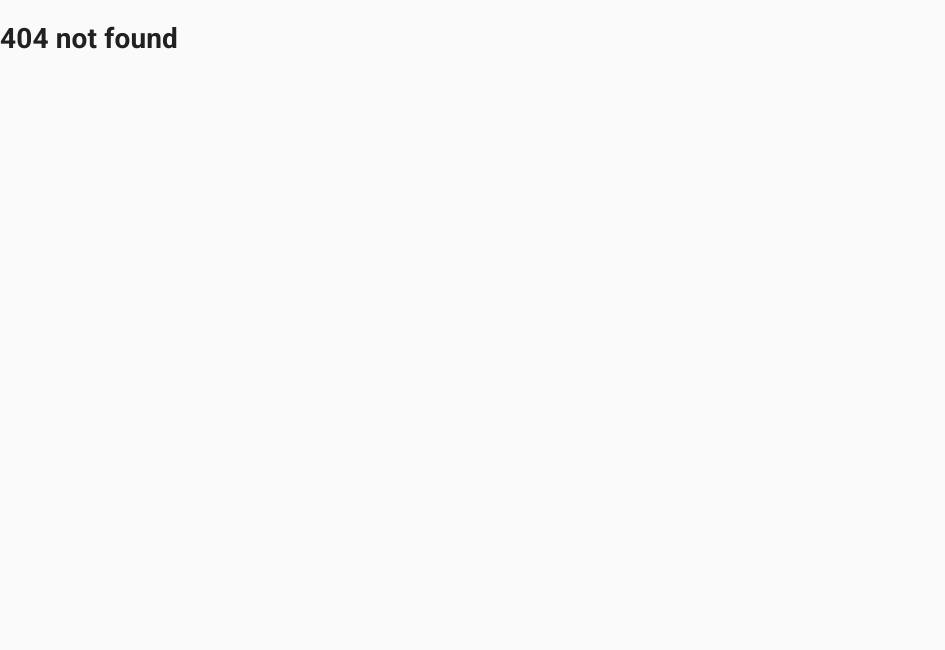
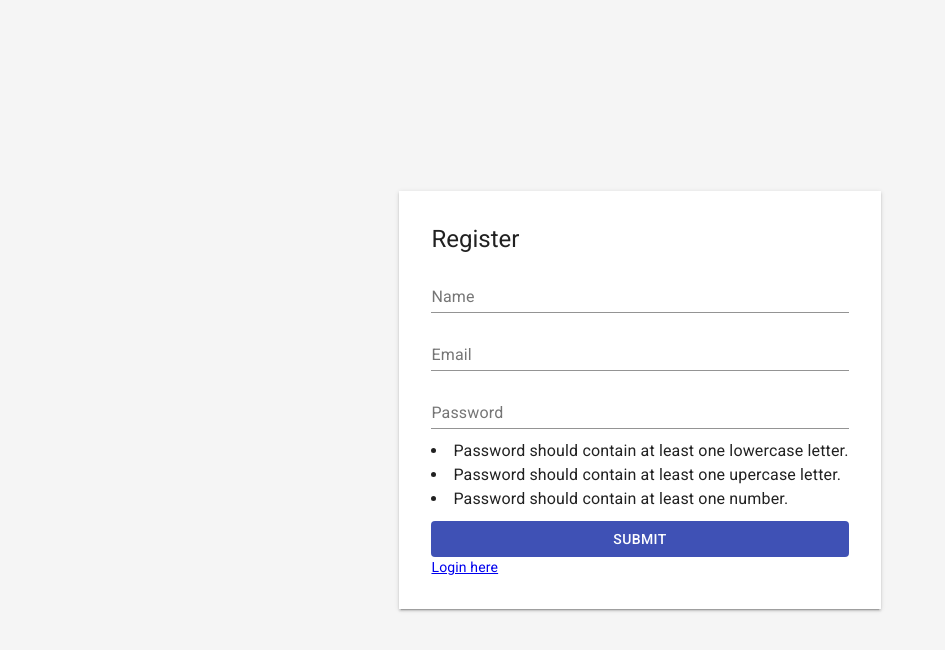
Before and after one commit to arshkhatwani/virtual-trading-terminal, a React (Create React App) app in the folder client/: page /register in a window 1280 px wide. Before the commit this address had no page. Shown: the top 650 px of the page, without its empty margins (0-945 px from the left). Built offline with nearby package versions, Linux system fonts and the light colour scheme; the HTML template or start-up script is replaced by a standard one.

Commit message:
Register page added

```diff
--- a/client/package.json
+++ b/client/package.json
@@ -7,6 +7,7 @@
     "@testing-library/jest-dom": "^5.14.1",
     "@testing-library/react": "^11.2.7",
     "@testing-library/user-event": "^12.8.3",
+    "axios": "^0.21.2",
     "react": "^17.0.2",
     "react-dom": "^17.0.2",
     "react-router-dom": "^5.2.1",
--- a/client/src/App.js
+++ b/client/src/App.js
@@ -1,9 +1,12 @@
-import React from "react";
+import React, { useState } from "react";
 import { BrowserRouter as Router, Route, Switch } from "react-router-dom";
 import Login from "./components/Login";
-import { Container, makeStyles, CssBaseline } from "@material-ui/core";
+import Register from "./components/Register";
+import { Container, CssBaseline } from "@material-ui/core";
 
 export default function App() {
+  const [authToken, setAuthToken] = useState("");
+
   return (
     <>
       <CssBaseline />
@@ -14,8 +17,11 @@ export default function App() {
       >
         <Router>
           <Switch>
-            <Route path="/" exact>
-              <Login />
+            <Route path={["/", "/login"]} exact>
+              <Login authToken={authToken} setAuthToken={setAuthToken} />
+            </Route>
+            <Route path="/register" exact>
+              <Register />
             </Route>
             <Route path="/about" exact>
               <div>
--- a/client/src/components/Login.jsx
+++ b/client/src/components/Login.jsx
@@ -1,14 +1,20 @@
 import React, { useState } from "react";
 import { Box, TextField, Typography, Button } from "@material-ui/core";
-
+import axios from "axios";
+import { Link } from "react-router-dom";
 // #f5f5f5
 
 export default function Login(props) {
+
+  const { authToken, setAuthToken } = props;
+
   const [formBody, setFormBody] = useState({ userEmail: "", password: "" });
 
   const onSubmitHandler = (e) => {
     e.preventDefault();
-    console.log("Form submitted");
+    // console.log("Form submitted");
+
+    console.log(formBody)
   };
 
   return (
@@ -59,6 +65,7 @@ export default function Login(props) {
         >
           Login
         </Button>
+        <Link to="/register">Sign up here</Link>
       </Box>
     </Box>
   );
--- /dev/null
+++ b/client/src/components/Register.jsx
@@ -0,0 +1,132 @@
+import React, { useState } from "react";
+import { Box, TextField, Typography, Button } from "@material-ui/core";
+import axios from "axios";
+import url from "../url";
+import SimpleDialog from "./SimpleDialog";
+import { Link } from "react-router-dom";
+
+export default function Register() {
+  const [formBody, setFormBody] = useState({
+    userName: "",
+    userEmail: "",
+    password: "",
+  });
+  const [dialogMsg, setDialogMsg] = useState("");
+  const [dialogTitle, setDialogTitle] = useState("");
+  const [open, setOpen] = useState(false);
+
+  const handleClickOpen = () => {
+    setOpen(true);
+  };
+
+  const handleClose = () => {
+    setOpen(false);
+  };
+
+  const onSubmitHandler = (e) => {
+    e.preventDefault();
+    // console.log(formBody);
+
+    axios
+      .post(url + "/addData/user/register", formBody, {
+        headers: {
+          "Content-Type": "application/json",
+        },
+      })
+      .then((res) => {
+        if (res.status === 201) {
+          setDialogTitle("Success");
+          setDialogMsg("Registered Successfully!");
+          handleClickOpen();
+        }
+      })
+      .catch((e) => {
+        var res = e.response;
+        if (res.status === 409) {
+          setDialogMsg("Email already exists, Try another one");
+          setDialogTitle("Error");
+          handleClickOpen();
+        }
+      });
+  };
+
+  return (
+    <>
+      <SimpleDialog
+        message={dialogMsg}
+        title={dialogTitle}
+        open={open}
+        handleClose={handleClose}
+        loginPage={true}
+      />
+      <Box
+        display="flex"
+        justifyContent="center"
+        alignItems="center"
+        width={1}
+        style={{ backgroundColor: "#f5f5f5", margin: 0, minHeight: "100vh" }}
+      >
+        <Box
+          component="form"
+          onSubmit={onSubmitHandler}
+          display="flex"
+          flexDirection="column"
+          boxShadow={2}
+          minWidth={0.3}
+          style={{ backgroundColor: "#fff", padding: "2rem" }}
+        >
+          <Typography variant="h5" style={{ marginBottom: "10px" }}>
+            Register
+          </Typography>
+          <TextField
+            id="userName"
+            label="Name"
+            value={formBody.userName}
+            onChange={(e) => {
+              setFormBody({ ...formBody, userName: e.target.value });
+            }}
+            style={{ marginBottom: "10px" }}
+          />
+          <TextField
+            id="userEmail"
+            label="Email"
+            type="email"
+            value={formBody.userEmail}
+            onChange={(e) => {
+              setFormBody({ ...formBody, userEmail: e.target.value });
+            }}
+            style={{ marginBottom: "10px" }}
+          />
+          <TextField
+            id="password"
+            label="Password"
+            type="password"
+            value={formBody.password}
+            onChange={(e) => {
+              setFormBody({ ...formBody, password: e.target.value });
+            }}
+            style={{ marginBottom: "10px" }}
+            inputProps={{
+              pattern: /^(?=.*[a-z])(?=.*[A-Z])(?=.*\d)[a-zA-Z\d]{8,}$/.source,
+            }}
+          />
+          <Typography>
+              <li>Password should contain at least one lowercase letter.</li>
+              <li>Password should contain at least one upercase letter.</li>
+              <li>Password should contain at least one number.</li>
+          </Typography>
+          <Button
+            variant="contained"
+            color="primary"
+            disableElevation
+            style={{ marginTop: "10px" }}
+            type="submit"
+          >
+            Submit
+          </Button>
+          <Link to="/login">Login here</Link>
+        </Box>
+      </Box>
+    </>
+  );
+}
--- /dev/null
+++ b/client/src/components/SimpleDialog.jsx
@@ -0,0 +1,36 @@
+import React from "react";
+import DialogTitle from "@material-ui/core/DialogTitle";
+import Dialog from "@material-ui/core/Dialog";
+import Typography from "@material-ui/core/Typography";
+import DialogActions from "@material-ui/core/DialogActions";
+import DialogContent from '@material-ui/core/DialogContent';
+import { Button } from "@material-ui/core";
+
+function SimpleDialog(props) {
+  const { handleClose, open, message, title } = props;
+
+  return (
+    <Dialog
+      onClose={handleClose}
+      aria-labelledby="simple-dialog-title"
+      open={open}
+    >
+      <DialogTitle id="simple-dialog-title">{title}</DialogTitle>
+      <DialogContent>
+        <Typography>{message}</Typography>
+      </DialogContent>
+      <DialogActions>
+        <Button
+          variant="contained"
+          color="primary"
+          disableElevation
+          onClick={handleClose}
+        >
+          Close
+        </Button>
+      </DialogActions>
+    </Dialog>
+  );
+}
+
+export default SimpleDialog;
--- /dev/null
+++ b/client/src/url.js
@@ -0,0 +1,3 @@
+const url = "http://localhost:3001";
+
+module.exports = url;
```
Also changed, not shown: 2 other files (tests, documents, lock files or other folders).
